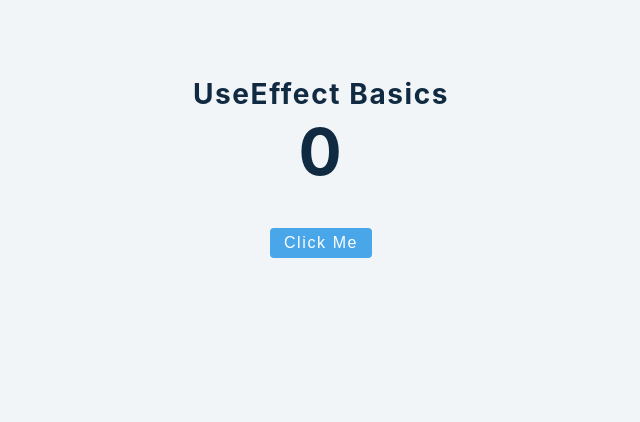
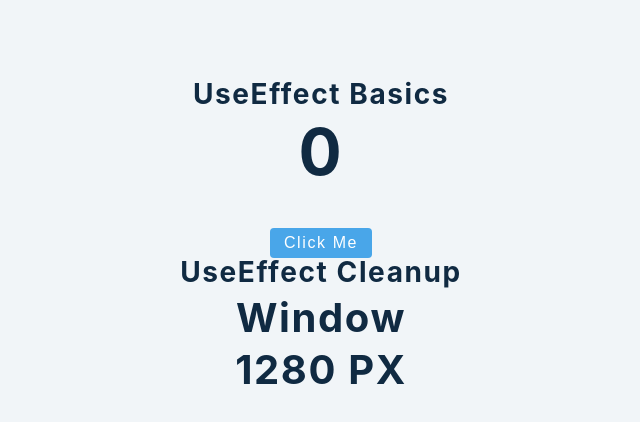
Before and after one commit to mnomanme/advanceReact, a React (Create React App) app: page / in a window 1280 px wide. Shown: the top 422 px of the page, without its empty margins (319-959 px from the left). Built offline with nearby package versions, Linux system fonts and the light colour scheme.

Commit message:
cleanup function :fire:

```diff
--- a/src/App.js
+++ b/src/App.js
@@ -1,9 +1,11 @@
 import UseEffectBasics from './components/UseEffectBasics';
+import UseEffectCleanup from './components/UseEffectCleanup';
 
 const App = () => {
 	return (
 		<div className="container">
 			<UseEffectBasics />
+			<UseEffectCleanup />
 		</div>
 	);
 };
--- a/src/components/UseEffectCleanup.js
+++ b/src/components/UseEffectCleanup.js
@@ -1,9 +1,30 @@
-import React from 'react';
+import React, { useEffect, useState } from 'react';
 
 const UseEffectCleanup = () => {
+	const [size, setSize] = useState(window.innerWidth);
+	console.log(size);
+
+	const checkSize = () => {
+		setSize(window.innerWidth);
+	};
+
+	useEffect(() => {
+		console.log('useEffect');
+		window.addEventListener('resize', checkSize);
+
+		// return () => {
+		// 	console.log('cleanup');
+		// 	window.removeEventListener('resize', checkSize);
+		// };
+	}, []);
+
+	console.log('render');
+
 	return (
 		<>
-			<h2>useEffect cleanup</h2>
+			<h3>useEffect cleanup</h3>
+			<h2>window</h2>
+			<h2>{size} PX</h2>
 		</>
 	);
 };
```
